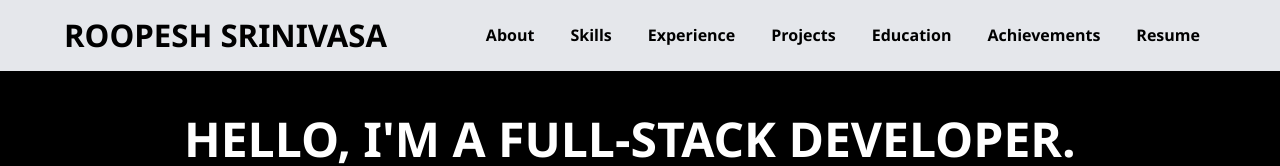
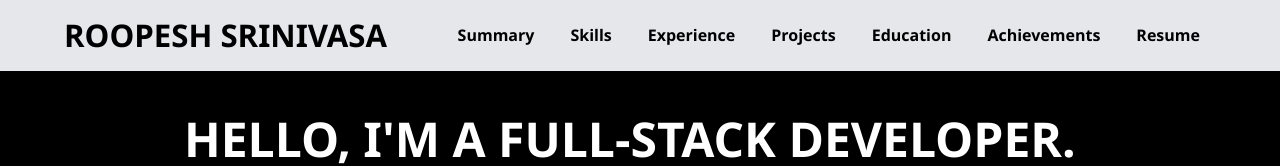
Before and after one commit to sroopesh/portfolio, a React (Create React App) app: page / in a window 1280 px wide. Shown: the top 166 px of the page. Built offline with nearby package versions, Linux system fonts and the light colour scheme.

Commit message:
fifth commit

```diff
--- a/src/components/Navbar/Navbar.js
+++ b/src/components/Navbar/Navbar.js
@@ -3,7 +3,7 @@ import styles from "./Navbar.module.css";
 
 const Navbar = () => {
   const menuItems = [
-    { id: "about", label: "About" },
+    { id: "about", label: "Summary" },
     { id: "skills", label: "Skills" },
     { id: "experience", label: "Experience" },
     { id: "projects", label: "Projects" },
--- a/src/components/Resume/Resume.js
+++ b/src/components/Resume/Resume.js
@@ -1,15 +1,18 @@
 // src/components/Resume.js
-import React from 'react';
-import styles from './Resume.module.css'
+import React from "react";
+import styles from "./Resume.module.css";
 
 export default function Resume() {
   return (
-    <section id="resume" className={`container max-w-5xl mx-auto p-8 scroll-mt-32 ${styles.resume}`}>
+    <section
+      id="resume"
+      className={`container max-w-5xl mx-auto p-8 scroll-mt-32 ${styles.resume}`}
+    >
       <h2 className="text-3xl font-semibold mb-4 text-white">RESUME</h2>
       <a
-        href="/Roopesh_Srinivasa_Resume.pdf"
+        href="/Resume_Roopesh_Srinivasa.pdf"
         download
-        className="text-white underline hover:text-grey-400 transition-colors"
+        className="bg-blue-600 text-white px-4 py-2 rounded-full hover:bg-blue-700 transition-colors"
       >
         Download My Resume
       </a>
```
Also changed, not shown: 1 other file (tests, documents, lock files or other folders).
